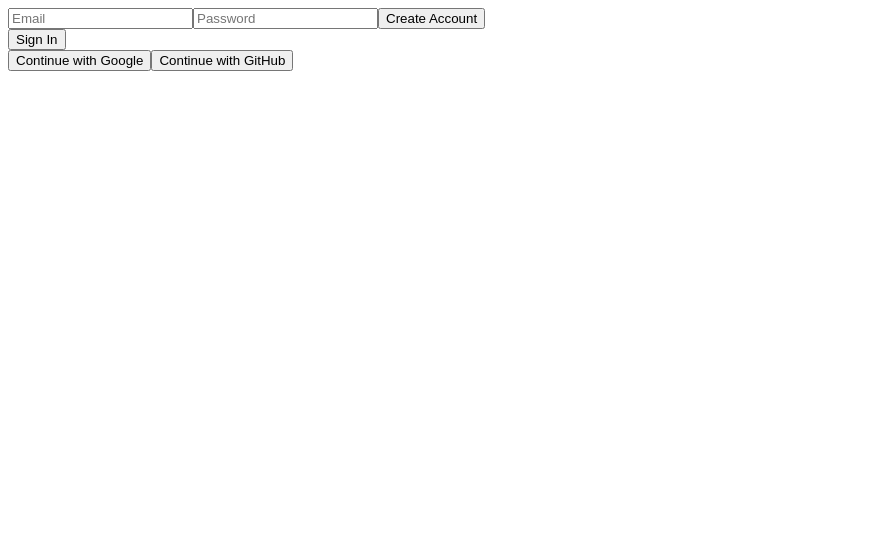
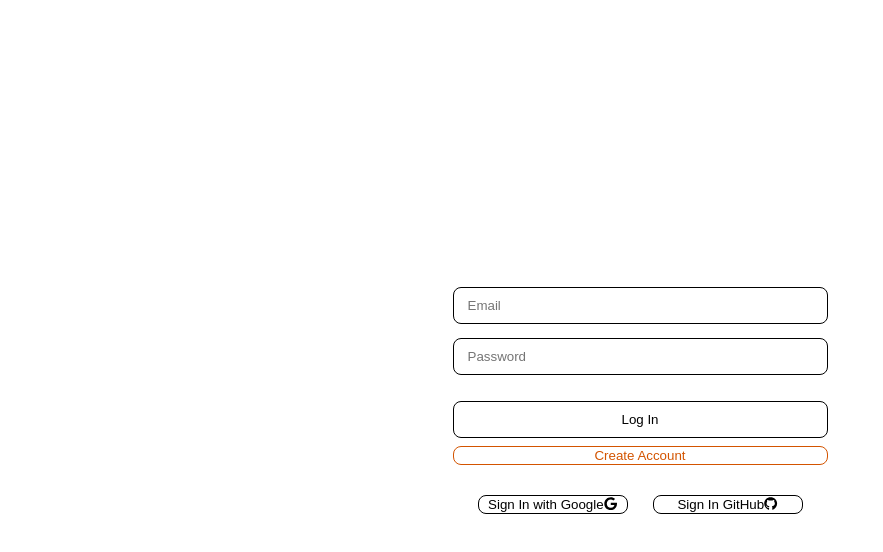
Before and after one commit to ysjkof/nmd-nwitter, a React (Create React App) app: page /#/ in a window 1280 px wide. Shown: the top 552 px of the page, without its empty margins (0-883 px from the left). Built offline with nearby package versions, Linux system fonts and the light colour scheme; no server answers.

Commit message:
CSS, Profile

```diff
--- a/src/components/AuthForm.js
+++ b/src/components/AuthForm.js
@@ -3,12 +3,39 @@ import {
   signInWithEmailAndPassword,
 } from "@firebase/auth";
 import { useState } from "react";
+import styled from "styled-components";
 import { authService } from "../fbase";
+
+const Form = styled.form`
+  display: flex;
+  flex-direction: column;
+  input {
+    padding: 10px 14px;
+  }
+  input:not(:last-child) {
+    margin-bottom: 14px;
+  }
+  input:last-child {
+    margin-bottom: 8px;
+    box-shadow: none;
+    cursor: pointer;
+  }
+`;
+const Button = styled.button`
+  background: none;
+  cursor: pointer;
+  color: #d35400;
+  box-shadow: none;
+`;
+const Error = styled.span`
+  color: red;
+  margin-bottom: 12px;
+`;
 
 const AuthForm = () => {
   const [email, setEmail] = useState("");
   const [password, setPassword] = useState("");
-  const [newAccount, setNewAccount] = useState(true);
+  const [newAccount, setNewAccount] = useState(false);
   const [errorState, setErrorState] = useState("");
 
   const onChange = (event) => {
@@ -24,17 +51,11 @@ const AuthForm = () => {
   const onSubmit = async (event) => {
     event.preventDefault();
     try {
-      let data;
       if (newAccount) {
-        data = await createUserWithEmailAndPassword(
-          authService,
-          email,
-          password
-        );
+        await createUserWithEmailAndPassword(authService, email, password);
       } else {
-        data = await signInWithEmailAndPassword(authService, email, password);
+        await signInWithEmailAndPassword(authService, email, password);
       }
-      console.log(data);
     } catch (error) {
       setErrorState(error.message);
     }
@@ -43,7 +64,7 @@ const AuthForm = () => {
 
   return (
     <>
-      <form onSubmit={onSubmit}>
+      <Form onSubmit={onSubmit}>
         <input
           name="email"
           type="text"
@@ -60,12 +81,12 @@ const AuthForm = () => {
           value={password}
           onChange={onChange}
         />
+        <Error>{errorState}</Error>
         <input type="submit" value={newAccount ? "Create Account" : "Log In"} />
-        {errorState}
-      </form>
-      <button onClick={toggleAccount}>
-        {newAccount ? "Sign In" : "Create Account"}
-      </button>
+      </Form>
+      <Button onClick={toggleAccount}>
+        {newAccount ? "Change to Sign In" : "Create Account"}
+      </Button>
     </>
   );
 };
--- a/src/components/NweetFactory.js
+++ b/src/components/NweetFactory.js
@@ -1,8 +1,68 @@
 import { addDoc, collection } from "@firebase/firestore";
 import { getDownloadURL, ref, uploadString } from "@firebase/storage";
+import { faPlus } from "@fortawesome/free-solid-svg-icons";
+import { FontAwesomeIcon } from "@fortawesome/react-fontawesome";
 import { useState } from "react/cjs/react.development";
+import styled from "styled-components";
 import { v4 } from "uuid";
 import { dbService, storageService } from "../fbase";
+
+const Form = styled.form`
+  width: 100%;
+  display: flex;
+  flex-direction: column;
+  align-items: center;
+  input {
+    margin-bottom: 5px;
+    padding: 0 10px;
+    :first-child {
+      width: 100%;
+      padding: 10px;
+    }
+  }
+  label {
+    width: 100%;
+    display: flex;
+    justify-content: space-between;
+    align-items: center;
+    margin-bottom: 5px;
+    span {
+      margin-right: 10px;
+    }
+  }
+`;
+const PreviewAttachment = styled.div`
+  display: flex;
+  flex-direction: column;
+  position: absolute;
+  top: 20%;
+  box-shadow: 0 0 10px;
+  img {
+    max-width: 350px;
+    max-height: 350px;
+    width: fit-content;
+    height: fit-content;
+  }
+  span {
+    position: absolute;
+    background-color: white;
+    border-radius: 8px;
+    padding: 2px;
+    font-size: 12px;
+    top: 10px;
+    left: 10px;
+    border: 1px solid red;
+    color: red;
+  }
+  button {
+    position: absolute;
+    bottom: 8px;
+    right: 8px;
+    color: red;
+    font-weight: 600;
+    border: 1px solid red;
+  }
+`;
 
 const NweetFactory = ({ userObj }) => {
   const [nweet, setNweet] = useState("");
@@ -26,6 +86,7 @@ const NweetFactory = ({ userObj }) => {
         createdAt: Date.now(),
         creatorId: userObj.uid,
         attachmentUrl,
+        displayName: userObj.displayName,
       };
       await addDoc(collection(dbService, "nweets"), nweetObj);
     } catch (error) {
@@ -58,7 +119,7 @@ const NweetFactory = ({ userObj }) => {
   const onClearAttachment = () => setAttachment(null);
 
   return (
-    <form onSubmit={onSubmit}>
+    <Form onSubmit={onSubmit}>
       <input
         value={nweet}
         onChange={onChange}
@@ -66,15 +127,28 @@ const NweetFactory = ({ userObj }) => {
         placeholder="What's on your mind?"
         maxLength={123}
       />
-      <input type="file" accept="image/*" onChange={onFileChange} />
-      <input type="submit" value="Nweet" />
+      <label htmlFor="attach-file" className="factoryInput__label">
+        <div>
+          <span>Add photos</span>
+          <FontAwesomeIcon icon={faPlus} />
+        </div>
+        <input type="submit" value="SEND" />
+      </label>
+      <input
+        id="attach-file"
+        type="file"
+        accept="image/*"
+        onChange={onFileChange}
+        style={{ display: "none" }}
+      />
       {attachment ? (
-        <div>
-          <img alt="" src={attachment} width="50px" height="50px" />
-          <button onClick={onClearAttachment}>clear</button>
-        </div>
+        <PreviewAttachment>
+          <span>Attached Image</span>
+          <img alt="" src={attachment} />
+          <button onClick={onClearAttachment}>Clear</button>
+        </PreviewAttachment>
       ) : null}
-    </form>
+    </Form>
   );
 };
 
--- a/src/components/Router.js
+++ b/src/components/Router.js
@@ -1,30 +1,49 @@
 import { HashRouter as Router, Route, Switch } from "react-router-dom";
+import styled from "styled-components";
 import Auth from "../routes/Auth";
 import Home from "../routes/Home";
 import Profile from "../routes/Profile";
 import Navigation from "./Navigation";
 
+const Container = styled.div`
+  display: flex;
+  flex-direction: column;
+  justify-content: center;
+  max-width: 375px;
+  height: 100vh;
+  margin: auto;
+`;
+const Main = styled.main``;
+
 const AppRouter = ({ isLoggedIn, userObj, refreshUser }) => {
   return (
+    <Container>
       <Router>
         {isLoggedIn && <Navigation userObj={userObj} />}
         <Switch>
           {isLoggedIn ? (
             <>
               <Route exact path="/">
+                <Main>
                   <Home userObj={userObj} />
+                </Main>
               </Route>
               <Route path="/profile">
+                <Main>
                   <Profile refreshUser={refreshUser} userObj={userObj} />
+                </Main>
               </Route>
             </>
           ) : (
             <Route exact path="/">
+              <Main>
                 <Auth />
+              </Main>
             </Route>
           )}
         </Switch>
       </Router>
+    </Container>
   );
 };
 
--- a/src/index.js
+++ b/src/index.js
@@ -1,9 +1,11 @@
 import React from "react";
 import ReactDOM from "react-dom";
 import App from "./components/App";
+import GlobalStyle from "./styles/GlobalStyle";
 
 ReactDOM.render(
   <React.StrictMode>
+    <GlobalStyle />
     <App />
   </React.StrictMode>,
   document.getElementById("root")
--- a/src/routes/Auth.js
+++ b/src/routes/Auth.js
@@ -3,8 +3,27 @@ import {
   GoogleAuthProvider,
   signInWithPopup,
 } from "@firebase/auth";
+import { FontAwesomeIcon } from "@fortawesome/react-fontawesome";
+import { faGoogle, faGithub } from "@fortawesome/free-brands-svg-icons";
+import styled from "styled-components";
 import AuthForm from "../components/AuthForm";
 import { authService } from "../fbase";
+
+const Container = styled.div`
+  display: flex;
+  flex-direction: column;
+  width: 100%;
+`;
+
+const AnotherAuthForm = styled.div`
+  margin-top: 30px;
+  display: flex;
+  flex-direction: row;
+  justify-content: space-evenly;
+  button {
+    width: 40%;
+  }
+`;
 
 const Auth = () => {
   const onSocialClick = async (event) => {
@@ -30,17 +49,19 @@ const Auth = () => {
   };
 
   return (
-    <div>
+    <Container>
       <AuthForm />
-      <div>
+      <AnotherAuthForm>
         <button name="google" onClick={onSocialClick}>
-          Continue with Google
+          Sign In with Google
+          <FontAwesomeIcon icon={faGoogle} />
         </button>
         <button name="github" onClick={onSocialClick}>
-          Continue with GitHub
+          Sign In GitHub
+          <FontAwesomeIcon icon={faGithub} />
         </button>
-      </div>
-    </div>
+      </AnotherAuthForm>
+    </Container>
   );
 };
 
--- a/src/routes/Profile.js
+++ b/src/routes/Profile.js
@@ -1,17 +1,54 @@
 import { updateProfile } from "@firebase/auth";
 import { collection, getDocs, query, where } from "@firebase/firestore";
 import { useEffect } from "react";
-import { useHistory } from "react-router";
 import { useState } from "react/cjs/react.development";
-import { authService, dbService } from "../fbase";
+import styled from "styled-components";
+import Nweet from "../components/Nweet";
+import { dbService } from "../fbase";
+
+const Container = styled.div`
+  height: 100%;
+  min-height: 82vh;
+  border: 1px solid;
+  border-radius: 8px;
+  padding: 5px;
+  form {
+    display: flex;
+    justify-content: space-between;
+    align-items: center;
+    margin-bottom: 30px;
+    div {
+      display: flex;
+      justify-content: space-between;
+      gap: 20px;
+      input {
+        width: 50%;
+      }
+    }
+    label {
+      margin-right: 10px;
+    }
+    input:not(:last-child) {
+      border: none;
+      box-shadow: 0 0 4px;
+      padding: 0 7px;
+    }
+  }
+`;
+const MyNweet = styled.div`
+  display: flex;
+  flex-direction: column;
+  h5 {
+    width: 100%;
+    text-align: center;
+    margin-bottom: 18px;
+  }
+`;
 
 const Profile = ({ userObj, refreshUser }) => {
-  const history = useHistory();
   const [newDisplayName, setNewDisplayName] = useState(userObj.displayName);
-  const onLogOutClick = () => {
-    authService.signOut();
-    history.push("/");
-  };
+  const [myNweets, setMyNweets] = useState();
+
   const onChange = (event) => {
     const {
       target: { value },
@@ -31,18 +68,23 @@ const Profile = ({ userObj, refreshUser }) => {
       collection(dbService, "nweets"),
       where("creatorId", "==", userObj.uid)
     );
+
     const querySnapshot = await getDocs(q);
+    let newArray = [];
     querySnapshot.forEach((doc) => {
-      console.log(doc.id, " => ", doc.data());
+      return newArray.push(doc.data());
     });
+    setMyNweets(newArray);
   };
   useEffect(() => {
     getMyNweets();
-  });
+  }, []);
 
   return (
-    <>
+    <Container>
       <form onSubmit={onSubmit}>
+        <label>Nickname</label>
+        <div>
           <input
             onChange={onChange}
             type="text"
@@ -50,9 +92,19 @@ const Profile = ({ userObj, refreshUser }) => {
             value={newDisplayName}
           />
           <input type="submit" value="Update Profile" />
+        </div>
       </form>
-      <button onClick={onLogOutClick}>Log out</button>
-    </>
+      <MyNweet>
+        <h5>My Nweets</h5>
+        {myNweets?.map((nweet) => (
+          <Nweet
+            key={nweet.createdAt}
+            nweetObj={nweet}
+            isOwner={nweet.creatorId === userObj.uid}
+          />
+        ))}
+      </MyNweet>
+    </Container>
   );
 };
 
--- /dev/null
+++ b/src/styles/GlobalStyle.js
@@ -0,0 +1,26 @@
+import { createGlobalStyle } from "styled-components";
+import reset from "styled-reset";
+
+const GlobalStyle = createGlobalStyle`
+${reset}
+*{
+    box-sizing: border-box;
+}
+body{
+    /* background-color: #bdc3c7; */
+}
+input, button{
+    border:solid 1px;
+    border-radius: 8px;
+    background-color: white;
+}
+button{
+    cursor:pointer;
+}
+a{
+    color:black;
+    text-decoration: none;
+}
+`;
+
+export default GlobalStyle;
```
Also changed, not shown: package.json (+7 -0 lines), src/components/Navigation.js (+51 -10 lines), src/components/Nweet.js (+65 -18 lines), src/routes/Home.js (+44 -17 lines), 1 other file (tests, documents, lock files or other folders). Lines whose indentation alone changed are shown as unchanged.
